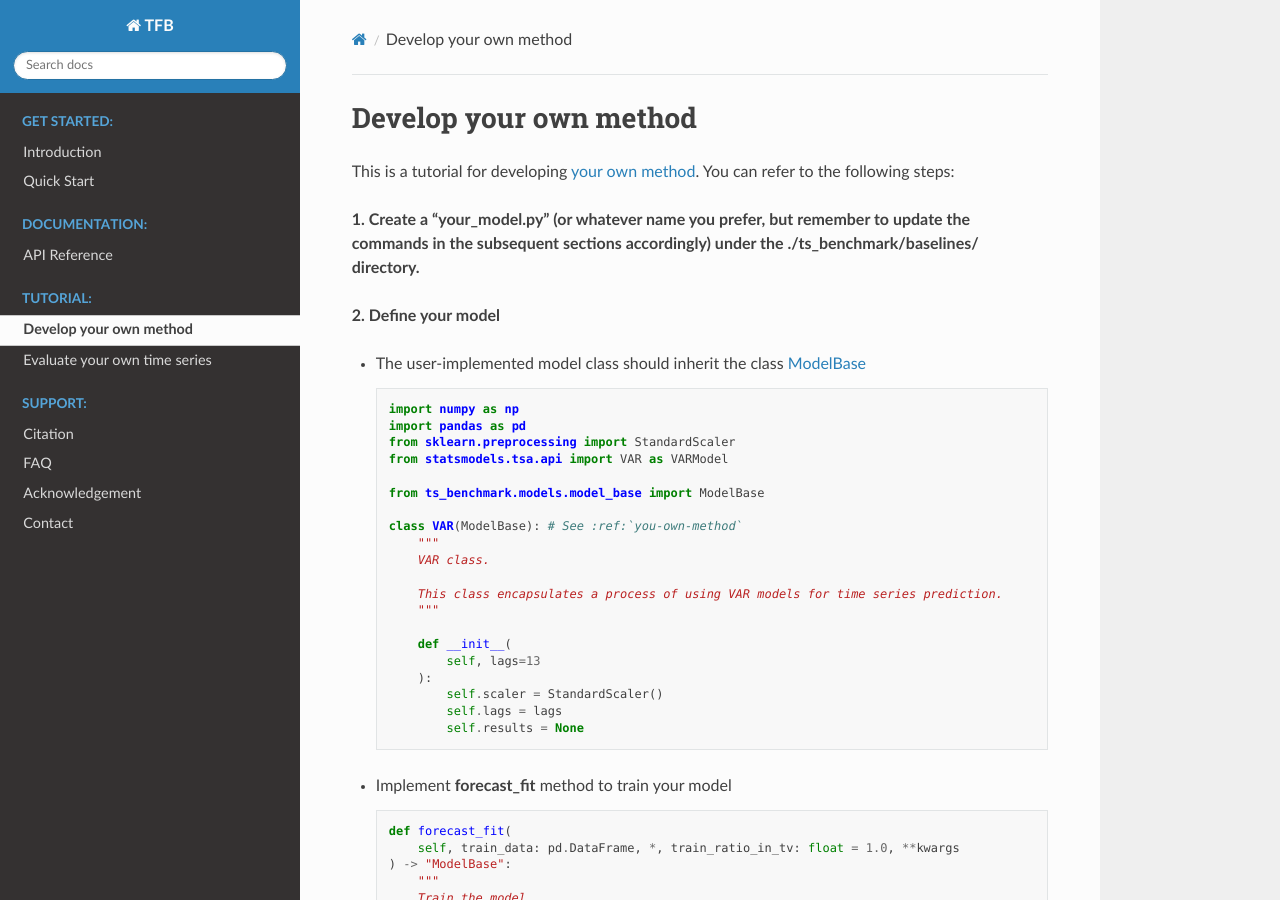
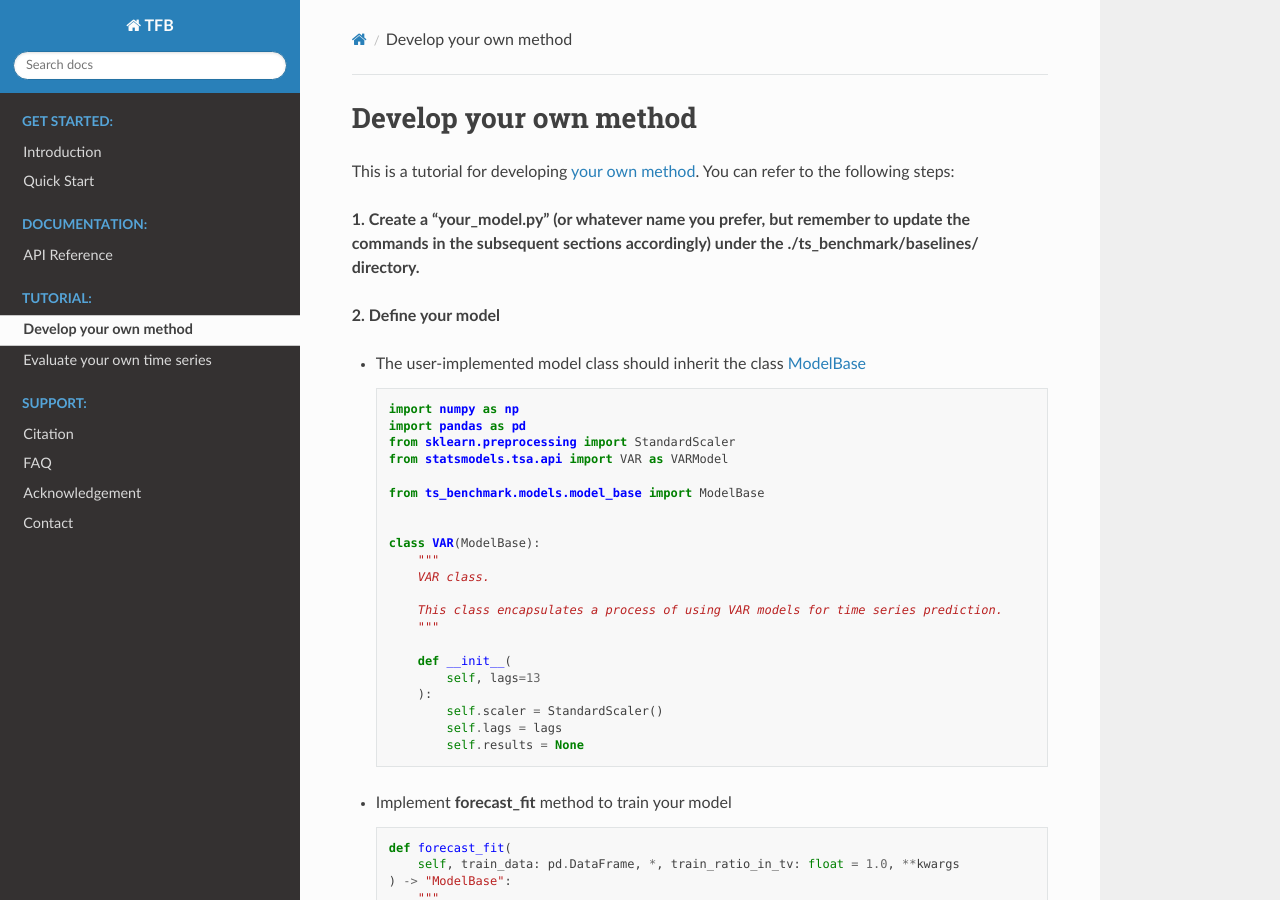
Before and after one commit to DevCrafterLZY/TFB_docs, a Sphinx documentation site: the page built from source/tutorial/develop_own_method.rst, in a window 1280 px wide and 900 px high. Built offline with Sphinx 7.4.7 and the Read the Docs theme 2.0.0, drawn with Linux system fonts in a browser that asks for light colours.

Commit message:
测试失败

```diff
--- a/source/tutorial/develop_own_method.rst
+++ b/source/tutorial/develop_own_method.rst
@@ -23,7 +23,8 @@ You can refer to the following steps:
 
       from ts_benchmark.models.model_base import ModelBase
 
-      class VAR(ModelBase): # See :ref:`you-own-method`
+
+      class VAR(ModelBase):
           """
           VAR class.
 
```
